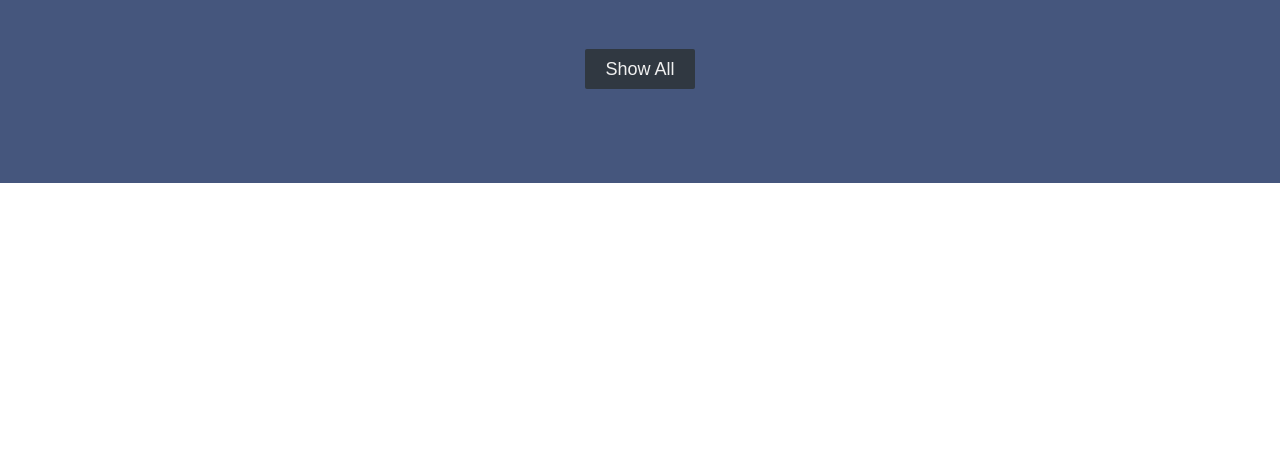
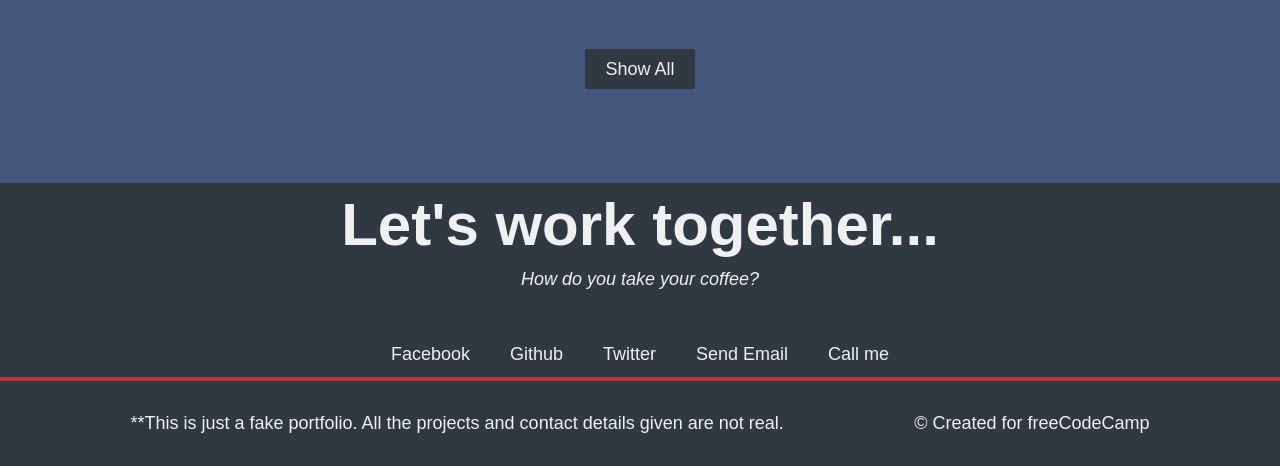
Before and after one commit to arsts/FCC-personal-page, a plain HTML site: page index.html in a window 1280 px wide. Shown: the part 1711-2177 px from the top of the page. Before the commit the page ends 1894 px from the top, so only its background shows below. Drawn offline with Linux system fonts and the light colour scheme.

Commit message:
finished contact and footer

```diff
--- a/index.css
+++ b/index.css
@@ -24,7 +24,8 @@ body {
   color: var(--main-white);
 }
 
-h1, h2 {
+h1,
+h2 {
   text-align: center;
 }
 
@@ -36,6 +37,7 @@ a {
 ul {
   list-style: none;
 }
+
 /* a styling */
 
 /* NAV */
@@ -131,3 +133,51 @@ nav {
 #projects-button:hover {
   background: var(--main-red);
 }
+
+/* CONTACT */
+#contact {
+  background: var(--main-gray);
+}
+
+#contact {
+  display: flex;
+  flex-direction: column;
+  justify-content: center;
+  align-items: center;
+}
+
+.section-header p {
+  text-align: center;
+  font-style: italic;
+
+}
+
+.section-header h2 {
+  font-size: 6rem;
+}
+
+
+.contact-list {
+  display: flex;
+  justify-content: center;
+  margin-top: 4rem;
+  max-width: 980px;
+}
+
+.contact-list>a {
+  padding: 1rem 2rem;
+}
+
+
+/* FOOTER */
+footer {
+  background: var(--main-gray);
+  display: flex;
+  justify-content: space-evenly;
+  padding: 2rem;
+  border-top: 4px solid var(--main-red);
+}
+
+footer p {
+  padding: 1rem 2rem;
+}
--- a/index.html
+++ b/index.html
@@ -72,9 +72,23 @@
             Show All
           </a>
     </section>
+    <section id="contact">
+      <div class="section-header">
+        <h2>Let's work together...</h2>
+        <p>How do you take your coffee?</p>
+      </div>
+      <div class="contact-list">
+        <a href="">Facebook</a>
+        <a href="">Github</a>
+        <a href="">Twitter</a>
+        <a href="">Send Email</a>
+        <a href="">Call me</a>
+      </div>
+    </section>
   </main>
   <footer>
-
+    <p>**This is just a fake portfolio. All the projects and contact details given are not real.</p>
+    <p>© Created for freeCodeCamp</p>
   </footer>
 </body>
 </html>
```
